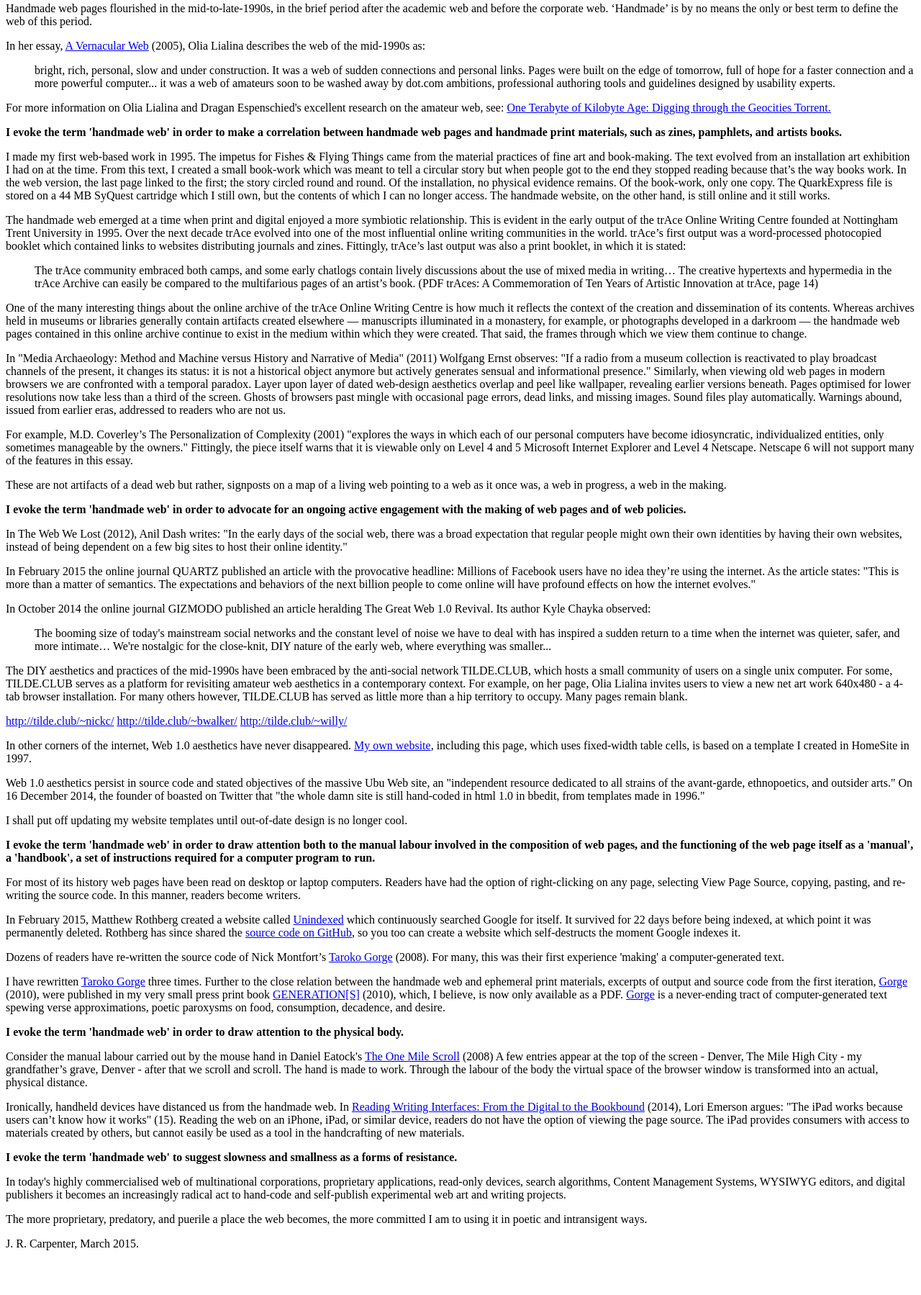
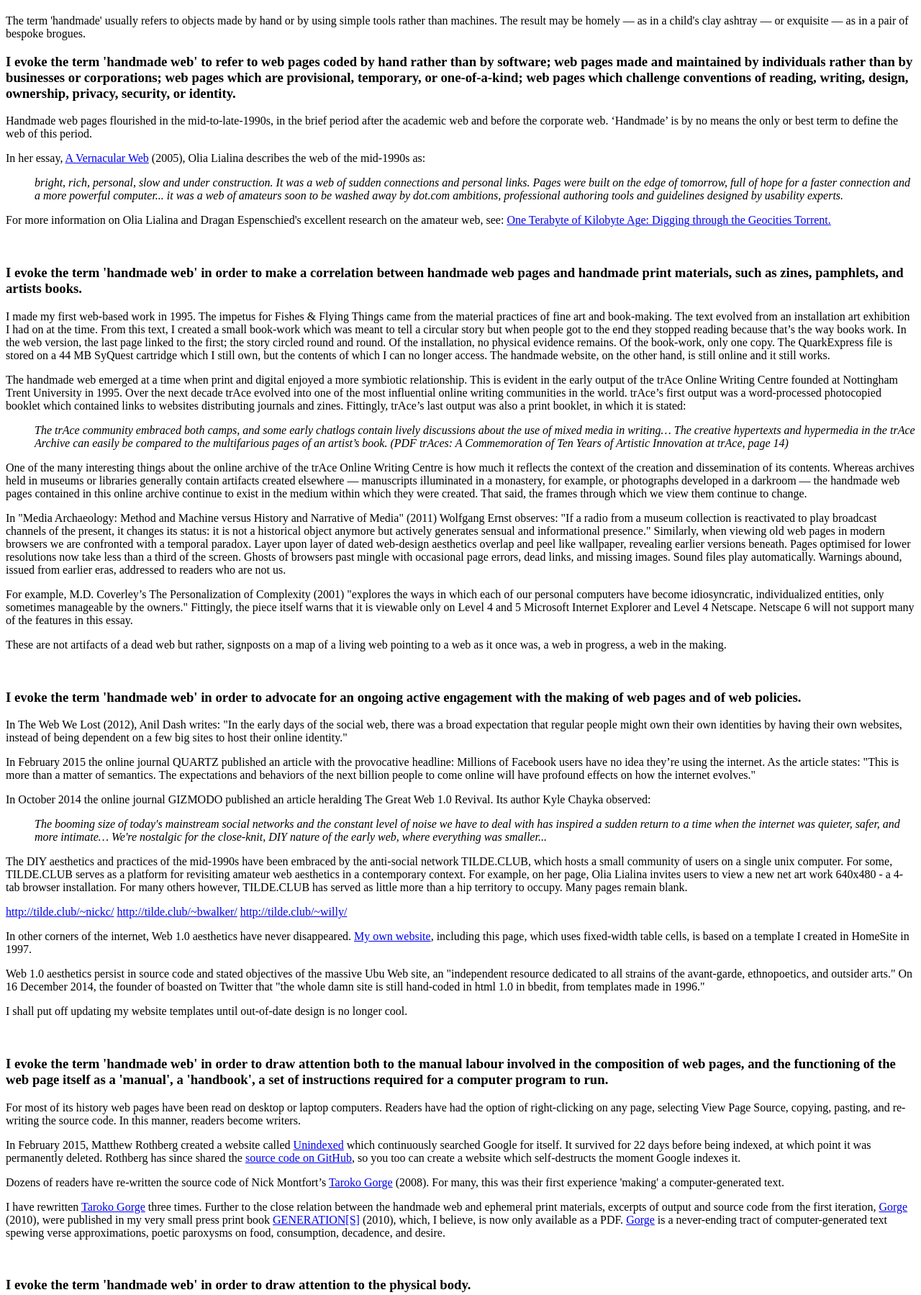
Before and after one commit to Otshuma/risd24-typeandcode, a plain HTML site: page v1/index.html in a window 1280 px wide. Shown: the part 287-2086 px from the top of the page at 72% size. Before the commit the page ends 2040 px from the top, so only its background shows below. Drawn offline with Linux system fonts and the light colour scheme.

Commit message:
Update index.html
third entry

```diff
--- a/v1/index.html
+++ b/v1/index.html
@@ -12,8 +12,12 @@
 </ul>
 </p>
 
-<p> <ul>
-    <a href="https://web90.hypotheses.org/programme-ttow"><mark>TIMES AND TEMPORALITIES OF THE WEB</a>, <mark>1-3 december 2015, CNRS/Paris-Sorbonne/UPMC, Paris. France</mark> </ul>
+<h1> <ul>
+    <a href="https://web90.hypotheses.org/programme-ttow"><mark>TIMES AND TEMPORALITIES OF THE WEB</a>
+    </h1>
+
+    <p><ul>
+    <mark>1-3 december 2015, CNRS/Paris-Sorbonne/UPMC, Paris. France</mark> </ul>
     </p>
 
 <p>
@@ -23,30 +27,31 @@
 </ul>
 </p>
  <!-- this uniformagazine doent open -->
-
-
+<br>
+<br>
 The term 'handmade' usually refers to objects made by hand or by using simple tools rather than machines. The result may be homely — as in a child's clay ashtray — or exquisite — as in a pair of bespoke brogues.
-
-<p><strong>
+<br>
+<h3><strong>
 I evoke the term 'handmade web' to refer to web pages coded by hand rather than by software; web pages made and maintained by individuals rather than by businesses or corporations; web pages which are provisional, temporary, or one-of-a-kind; web pages which challenge conventions of reading, writing, design, ownership, privacy, security, or identity.
-</strong></p>
+</strong></h3>
 <p>Handmade web pages flourished in the mid-to-late-1990s, in the brief period after the academic web and before the corporate web. ‘Handmade’ is by no means the only or best term to define the web of this period.
 </p>
 
 <p>In her essay, <a href="https://art.teleportacia.org/observation/vernacular/">A Vernacular Web</a> (2005), Olia Lialina describes the web of the mid-1990s as:</p>
 
 <p>
-<ul>
+<ul> <em>
 bright, rich, personal, slow and under construction. It was a web of sudden connections and personal links. Pages were built on the edge of tomorrow, full of hope for a faster connection and a more powerful computer... it was a web of amateurs soon to be washed away by dot.com ambitions, professional authoring tools and guidelines designed by usability experts.
+</em>
 </ul>
 </p>
 
 <p>For more information on Olia Lialina and Dragan Espenschied's excellent research on the amateur web, see: <a href="https://blog.geocities.institute/about">One Terabyte of Kilobyte Age: Digging through the Geocities Torrent.</a>
 </p>
-
-<p><strong>
+<br>
+<h3><strong>
 I evoke the term 'handmade web' in order to make a correlation between handmade web pages and handmade print materials, such as zines, pamphlets, and artists books.
-</strong></p>
+</strong></h3>
 <p>I made my first web-based work in 1995. The impetus for Fishes & Flying Things came from the material practices of fine art and book-making. The text evolved from an installation art exhibition I had on at the time. From this text, I created a small book-work which was meant to tell a circular story but when people got to the end they stopped reading because that’s the way books work. In the web version, the last page linked to the first; the story circled round and round. Of the installation, no physical evidence remains. Of the book-work, only one copy. The QuarkExpress file is stored on a 44 MB SyQuest cartridge which I still own, but the contents of which I can no longer access. The handmade website, on the other hand, is still online and it still works.
 </p>
 
@@ -54,8 +59,9 @@ I evoke the term 'handmade web' in order to make a correlation between handmade
 </p>
 
 <p>
-<ul>
+<ul><em>
 The trAce community embraced both camps, and some early chatlogs contain lively discussions about the use of mixed media in writing… The creative hypertexts and hypermedia in the trAce Archive can easily be compared to the multifarious pages of an artist’s book. (PDF trAces: A Commemoration of Ten Years of Artistic Innovation at trAce, page 14)
+</em>
 </ul>
 </p>
 <p>One of the many interesting things about the online archive of the trAce Online Writing Centre is how much it reflects the context of the creation and dissemination of its contents. Whereas archives held in museums or libraries generally contain artifacts created elsewhere — manuscripts illuminated in a monastery, for example, or photographs developed in a darkroom — the handmade web pages contained in this online archive continue to exist in the medium within which they were created. That said, the frames through which we view them continue to change.
@@ -68,9 +74,10 @@ The trAce community embraced both camps, and some early chatlogs contain lively
 
 <p>These are not artifacts of a dead web but rather, signposts on a map of a living web pointing to a web as it once was, a web in progress, a web in the making.
 </p>
-<p><strong>
+<br>
+<h3><strong>
 I evoke the term 'handmade web' in order to advocate for an ongoing active engagement with the making of web pages and of web policies.
-</strong></p>
+</strong></h3>
 
 <p>In The Web We Lost (2012), Anil Dash writes: "In the early days of the social web, there was a broad expectation that regular people might own their own identities by having their own websites, instead of being dependent on a few big sites to host their online identity."
 </p>
@@ -82,8 +89,9 @@ I evoke the term 'handmade web' in order to advocate for an ongoing active engag
 </p>
 <p>
 
-    <ul>
+    <ul><em>
 The booming size of today's mainstream social networks and the constant level of noise we have to deal with has inspired a sudden return to a time when the internet was quieter, safer, and more intimate… We're nostalgic for the close-knit, DIY nature of the early web, where everything was smaller...
+</em>
 </ul>
 </p>
 <p>The DIY aesthetics and practices of the mid-1990s have been embraced by the anti-social network TILDE.CLUB, which hosts a small community of users on a single unix computer. For some, TILDE.CLUB serves as a platform for revisiting amateur web aesthetics in a contemporary context. For example, on her page, Olia Lialina invites users to view a new net art work 640x480 - a 4-tab browser installation. For many others however, TILDE.CLUB has served as little more than a hip territory to occupy. Many pages remain blank.
@@ -98,9 +106,10 @@ The booming size of today's mainstream social networks and the constant level of
 </p>
 <p>I shall put off updating my website templates until out-of-date design is no longer cool.
 </p>
-<p><strong>
+<br>
+<h3><strong>
 I evoke the term 'handmade web' in order to draw attention both to the manual labour involved in the composition of web pages, and the functioning of the web page itself as a 'manual', a 'handbook', a set of instructions required for a computer program to run.
-</strong></p>
+</strong></h3>
 <p>For most of its history web pages have been read on desktop or laptop computers. Readers have had the option of right-clicking on any page, selecting View Page Source, copying, pasting, and re-writing the source code. In this manner, readers become writers.
 </p>
 
@@ -111,24 +120,25 @@ I evoke the term 'handmade web' in order to draw attention both to the manual la
 
 <p>I have rewritten <a href="https://nickm.com/taroko_gorge/">Taroko Gorge</a> three times. Further to the close relation between the handmade web and ephemeral print materials, excerpts of output and source code from the first iteration, <a href="https://luckysoap.com/generations/gorge.html">Gorge</a> (2010), were published in my very small press print book <a href="https://luckysoap.com/generations/generations.html">GENERATION[S]</a> (2010), which, I believe, is now only available as a PDF. <a href="https://luckysoap.com/generations/gorge.html">Gorge</a> is a never-ending tract of computer-generated text spewing verse approximations, poetic paroxysms on food, consumption, decadence, and desire.
 </p>
-
-<p><strong>
+<br>
+<h3><strong>
 I evoke the term 'handmade web' in order to draw attention to the physical body.
-</strong></p>
+</strong></h3>
 Consider the manual labour carried out by the mouse hand in Daniel Eatock's <a href="https://www.onemilescroll.com/">The One Mile Scroll</a> (2008) A few entries appear at the top of the screen - Denver, The Mile High City - my grandfather’s grave, Denver - after that we scroll and scroll. The hand is made to work. Through the labour of the body the virtual space of the browser window is transformed into an actual, physical distance.
 
 <p>Ironically, handheld devices have distanced us from the handmade web. In <a href="https://theliteraryplatform.com/news/2014/08/from-the-digital-to-the-bookbound/">Reading Writing Interfaces: From the Digital to the Bookbound</a> (2014), Lori Emerson argues: "The iPad works because users can’t know how it works" (15). Reading the web on an iPhone, iPad, or similar device, readers do not have the option of viewing the page source. The iPad provides consumers with access to materials created by others, but cannot easily be used as a tool in the handcrafting of new materials.
 </p>
-<p><strong>
+<br>
+<h3><strong>
 I evoke the term 'handmade web' to suggest slowness and smallness as a forms of resistance.
-</strong></p>
+</strong></h3>
 
 <p>
 In today's highly commercialised web of multinational corporations, proprietary applications, read-only devices, search algorithms, Content Management Systems, WYSIWYG editors, and digital publishers it becomes an increasingly radical act to hand-code and self-publish experimental web art and writing projects.
 
 <p>The more proprietary, predatory, and puerile a place the web becomes, the more committed I am to using it in poetic and intransigent ways.
 </p>
-<p>J. R. Carpenter, March 2015.</p>
+<p><em>J. R. Carpenter, March 2015.</em></p>
 </p>
 </body>
 </html>
```
